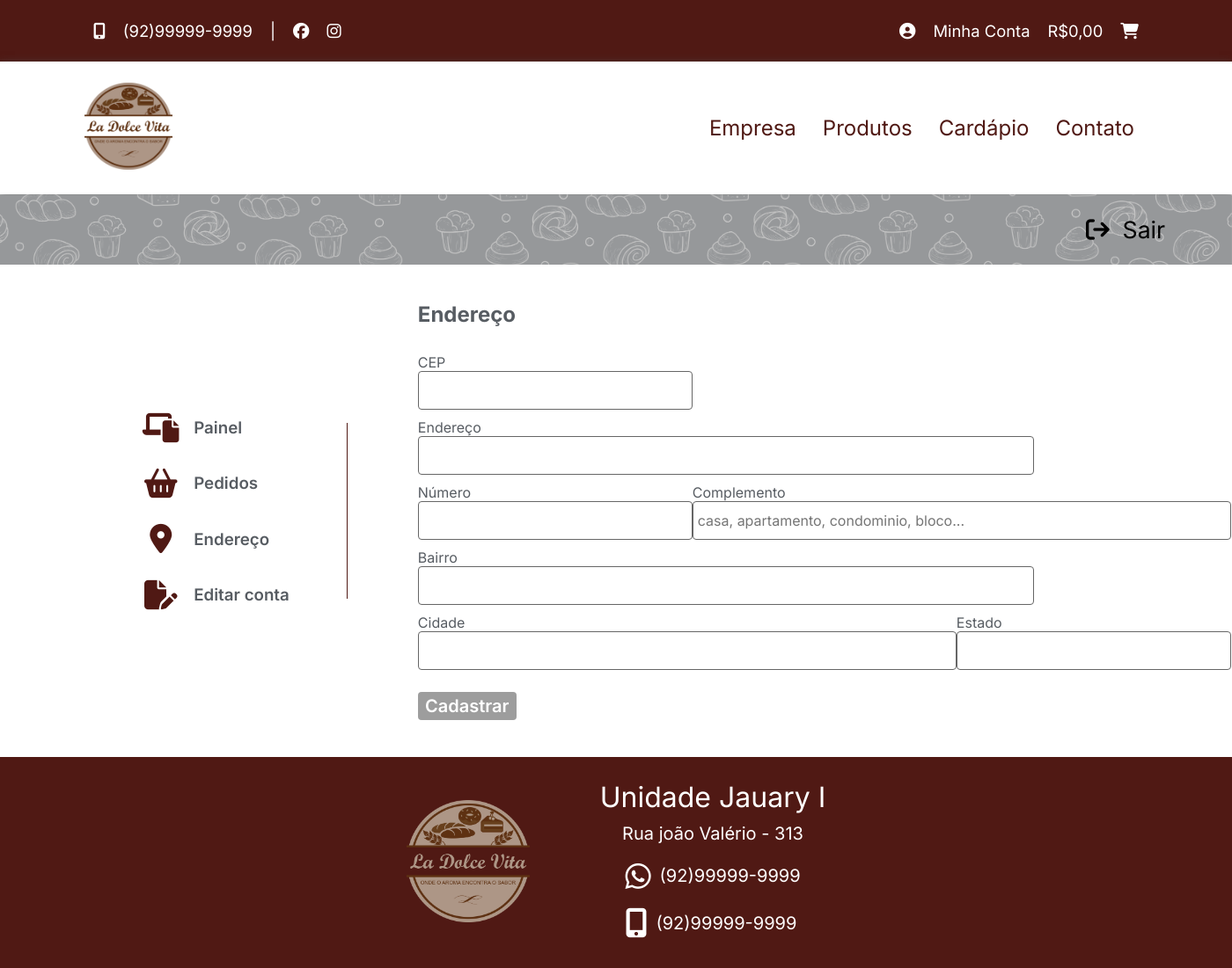
After one commit to alexbalieiro50/prog_web, a web app: file tela_endereco.htm in a window 1400 px wide. The commit adds this page. Shown: the whole page at 88% size. Run offline with its HTML, style and script files only (its server is not run), Linux system fonts and the light colour scheme; some libraries are stand-ins or nearby versions.

Commit message:
tela de usuario

```diff
--- a/assets/css/style.css
+++ b/assets/css/style.css
@@ -163,6 +163,7 @@ li {
     text-align: center;
     font-weight: 300;
 }
+
 .list-produtos {
     display: flex;
     justify-content: space-around;
@@ -287,6 +288,7 @@ h3 {
     font-weight: 300;
     text-align: center;
 }
+
 /* Fim Menu Pincipal*/
 
 /* Footer*/
@@ -324,6 +326,7 @@ footer {
 .footer-zap {
     display: block;
 }
+
 .footer-tell {
     display: flex;
     align-items: center;
@@ -341,21 +344,23 @@ footer {
     font-size: 25pt;
     margin-right: 10px;
 }
+
 /* Fim Footer*/
 
 /******************/
 
 /* Entrar Cadastrar*/
-.entrar-cadastrar{
+.entrar-cadastrar {
     height: 80vh;
     display: flex;
     justify-content: center;
     align-items: center;
 }
+
 /*css form login*/
 .form-login {
     display: flex;
-    align-items:first baseline;
+    align-items: first baseline;
     justify-content: center;
 }
 
@@ -364,12 +369,13 @@ footer {
     flex-direction: column;
     margin-right: 1px;
 }
-.login fieldset{
+
+.login fieldset {
     width: 25vw;
     height: 33vh;
     padding: 10px;
     border-radius: 5px;
-    border:1px solid #cfc8d8;
+    border: 1px solid #cfc8d8;
 
 }
 
@@ -379,7 +385,7 @@ footer {
     flex-direction: column;
 }
 
-.login input{
+.login input {
     height: 4vh;
     border-radius: 4px;
     border: 1px solid #666666;
@@ -388,43 +394,47 @@ footer {
     font-size: 12pt;
     font-weight: 400;
 }
-.login input[type="submit"]{
+
+.login input[type="submit"] {
     width: 8vw;
     height: 4vh;
     border-radius: 4px;
     margin-top: 15px;
     font-size: 15pt;
     font-weight: 600;
-    background-color:#9d9d9d ;
+    background-color: #9d9d9d;
     color: #fff;
     border: none;
 }
-.login input[type="submit"]:hover{
-   background-color: #501914;
+
+.login input[type="submit"]:hover {
+    background-color: #501914;
 }
-.login label{
+
+.login label {
     margin-bottom: 10px;
     color: #464646;
 }
 
-.login h2{
+.login h2 {
     margin-bottom: 25px;
     font-size: 30pt;
     font-weight: 600;
     color: #464646;
 }
 
-.login a{
+.login a {
     text-decoration: none;
     padding: 10px;
     font-size: 13pt;
     color: #501914;
     margin-left: 5px;
 }
+
 /*fim css form login*/
 
 /*css form cadastrar*/
-.cadastre-se{
+.cadastre-se {
     margin-left: 15px;
 
 }
@@ -436,25 +446,25 @@ footer {
 
 }
 
-.cadastre-se fieldset{
+.cadastre-se fieldset {
     width: 25vw;
     height: 40vh;
     padding: 10px;
     border-radius: 5px;
-    border:1px solid #cfc8d8;
+    border: 1px solid #cfc8d8;
 }
 
-.cadastre-se p{
+.cadastre-se p {
     text-align: justify;
     padding: 15px;
 }
 
-.cadastre-se label{
+.cadastre-se label {
     margin-bottom: 10px;
     color: #464646;
 }
 
-.cadastre-se input{
+.cadastre-se input {
     height: 4vh;
     border-radius: 4px;
     border: 1px solid #666666;
@@ -464,23 +474,23 @@ footer {
     font-weight: 400;
 }
 
-.cadastre-se input[type="submit"]{
+.cadastre-se input[type="submit"] {
     width: 8vw;
     height: 4vh;
     border-radius: 4px;
     margin-top: 15px;
     font-size: 15pt;
     font-weight: 600;
-    background-color:#9d9d9d ;
+    background-color: #9d9d9d;
     color: #fff;
     border: none;
 }
 
-.cadastre-se input[type="submit"]:hover{
+.cadastre-se input[type="submit"]:hover {
     background-color: #501914;
- }
+}
 
-.cadastre-se h2{
+.cadastre-se h2 {
     margin-bottom: 25px;
     font-size: 30pt;
     font-weight: 600;
@@ -488,3 +498,201 @@ footer {
 }
 
 /*fim form login*/
+
+/* CSS Tela Usuario */
+.barra-sair {
+    height: 10vh;
+    background-image: url(../img/fundo3.png);
+    background-size: cover;
+    display: flex;
+    align-items: center;
+    justify-content: end;
+    padding: 0 1rem;
+    font-size: 20pt;
+    color: #000;
+
+}
+.barra-sair:hover a{
+    color: #501914;
+}
+
+.barra-sair p{
+    margin-left: 15px;
+}
+
+.barra-sair a {
+    width: 15vw;
+    display: flex;
+    justify-content: center;
+    align-items: center;
+    color: #000;
+    text-decoration: none;
+}
+
+.painel-principal {
+    height: 45vh;
+    display: flex;
+    align-items: center;
+    justify-content: center;
+
+}
+.painel-principal a{
+    text-decoration: none;
+    color: #501914;
+}
+
+#linha-vertical {
+    width: 1px;
+    height: 25vh;
+    background-color: #501914;
+    margin-left: 50px;
+}
+
+.user-panel {
+    height: 30vh;
+    display: flex;
+    flex-direction: column;
+    align-items: start;
+    justify-content: center;
+    color: #501914;
+
+}
+
+.item-painel {
+    display: flex;
+    align-items: center;
+    padding: 15px;
+    font-weight: 400;
+}
+.item-painel h3 {
+    color: #575c62;
+    font-weight: 600;
+}
+
+.item-painel i {
+    width: 45px;
+    display: flex;
+    margin-right: 15px;
+    font-size: 25pt;
+    align-items: center;
+    justify-content: center;
+}
+
+.user-infor{
+    height: 30vh;
+    display: flex;
+    flex-direction: column;
+    align-items: start;
+    justify-content: center;
+    color: #575c62;
+}
+
+.user-infor p{
+    margin-left: 25px;
+    padding: 15px;
+}
+.user-infor a{
+   color: #501914;
+}
+/* Fim CSS Tela Usuario */
+/*CSS Endereço*/
+.painel-principal-user {
+    height: 70vh;
+    display: flex;
+    align-items:center;
+    justify-content: center;
+
+}
+.painel-principal-user a{
+    text-decoration: none;
+    color: #501914;
+}
+.endereco{
+    /*border: 1px solid #000;*/
+    display: flex;
+    flex-direction: column;
+    padding: 0 5rem;
+}
+.endereco h2{
+    color: #575c62;
+   margin-bottom: 30px;
+}
+.form-endereco form{
+    width: 50vw;
+    display: block;
+}
+.item-form{
+    display: flex;
+    flex-direction: column;
+}
+.item-form input{
+    height: 4vh;
+    border-radius: 4px;
+    border: 1px solid #666666;
+    margin-bottom: 10px;
+    padding: 5px;
+    font-size: 12pt;
+    font-weight: 400;
+}
+.item-form label{
+    color: #575c62;
+}
+.item-form1{
+    display: flex;
+    align-items: center;
+    justify-content: space-between;
+}
+.item-form1 input{
+    width: 300px;
+    color: #575c62;
+}
+#complemento{
+    width: 600px;
+}
+#cep{
+    width: 300px;
+}
+#cidade{
+    width: 600px;
+}
+.form-endereco input[type="submit"] {
+    width: 8vw;
+    height: 4vh;
+    border-radius: 4px;
+    margin-top: 15px;
+    font-size: 15pt;
+    font-weight: 600;
+    background-color: #9d9d9d;
+    color: #fff;
+    border: none;
+    cursor: pointer;
+}
+.form-endereco input[type="submit"]:hover {
+    background-color: #501914;
+}
+/*Fim CSS Endereço*/
+
+/*CSS Editar Conta*/
+.form-edit{
+    display: flex;
+    flex-direction: column;
+    align-items: center;
+    justify-content: space-between;
+    border: 1px solid #050505;
+}
+.form-edit form{
+    display: flex;
+    flex-direction: column;
+    align-items: center;
+    justify-content: space-between;
+    border: 1px solid #29e703;
+}
+
+.item-edit1{
+    border: 1px solid #000;
+    display: flex;
+    align-items: center;
+    justify-content: space-between;
+}
+/*Fim CSS Editar Conta*/
+/*575c62
--- a/index.html
+++ b/index.html
@@ -30,7 +30,7 @@
                 <div class="nav-list-conta">
                     <ul>
                         <li class="nav-item-conta"><i class="fa-solid fa-circle-user"></i></a></li>
-                        <li class="nav-item-conta"><a href="./tela_login.html" class="nav-link-conta">Minha Conta</a></li>
+                        <li class="nav-item-conta"><a href="./tela_usuario.html" class="nav-link-conta">Minha Conta</a></li>
                         <li class="nav-item-conta">R$0,00</li>
                         <li class="nav-item-conta"><i class="fa-solid fa-cart-shopping"></i></li>
                     </ul>
--- /dev/null
+++ b/tela_endereco.htm
@@ -0,0 +1,173 @@
+<!DOCTYPE html>
+<html lang="pt-br">
+
+<head>
+    <meta charset="UTF-8">
+    <meta name="viewport" content="width=device-width, initial-scale=1.0">
+    <script src="https://kit.fontawesome.com/073810b3bf.js" crossorigin="anonymous"></script>
+    <link rel="stylesheet" href="./assets/css/style.css">
+    <title>Panificadora</title>
+</head>
+
+<body>
+    <!--Header-->
+    <header>
+        <div class="header">
+            <nav class="nav-bar-superior">
+
+                <div class="nav-list-contato">
+                    <ul>
+                        <li class="nav-item-contato"><i class="fa-solid fa-mobile-screen-button"></i></li>
+                        <li class="nav-item-contato"><a href="#" class="nav-link-contato">(92)99999-9999</a></li>
+                        <li class="nav-item-contato">|</li>
+                        <li class="nav-item-contato"><a href="#" class="nav-link-contato"><i
+                                    class="fa-brands fa-facebook"></i></a></li>
+                        <li class="nav-item-contato"><a href="#" class="nav-link-contato"><i
+                                    class="fa-brands fa-instagram"></i></a></li>
+                    </ul>
+                </div>
+
+                <div class="nav-list-conta">
+                    <ul>
+                        <li class="nav-item-conta"><i class="fa-solid fa-circle-user"></i></a></li>
+                        <li class="nav-item-conta"><a href="#" class="nav-link-conta">Minha Conta</a></li>
+                        <li class="nav-item-conta">R$0,00</li>
+                        <li class="nav-item-conta"><i class="fa-solid fa-cart-shopping"></i></li>
+                    </ul>
+                </div>
+
+            </nav>
+
+            <nav class="nav-bar">
+                <div class="logo">
+                    <img src="./assets/img/logopadaria.png" alt="">
+                </div>
+                <div class="nav-list">
+                    <ul>
+                        <li class="nav-item"><a href="#" class="nav-link">Empresa</a></li>
+                        <li class="nav-item"><a href="#" class="nav-link">Produtos</a></li>
+                        <li class="nav-item"><a href="#" class="nav-link">Cardápio</a></li>
+                        <li class="nav-item"><a href="#" class="nav-link">Contato</a></li>
+                    </ul>
+                </div>
+            </nav>
+        </div>
+    </header>
+    <!--Fim Header-->
+
+    <!-- Menu Principal -->
+    <main>
+
+        <div class="barra-sair">
+            <a href="">
+                <i class="fa-solid fa-arrow-right-from-bracket"></i>
+                <p>Sair</p>
+            </a>
+        </div>
+        <div class="painel-principal-user">
+            <div class="user-panel">
+                <a href="./tela_usuario.html">
+                    <div class="item-painel">
+                        <i class="fa-solid fa-laptop-file"></i>
+                        <h3>Painel</h3>
+                    </div>
+                </a>
+                <a href="#">
+                    <div class="item-painel">
+                        <i class="fa-solid fa-basket-shopping"></i>
+                        <h3>Pedidos</h3>
+                    </div>
+                </a>
+                <a href="./tela_endereco.htm">
+                    <div class="item-painel">
+                        <i class="fa-solid fa-location-dot"></i>
+                        <h3>Endereço</h3>
+                    </div>
+                    <a href="./tela_edit_conta.html">
+                        <div class="item-painel">
+                            <i class="fa-solid fa-file-pen"></i>
+                            <h3>Editar conta</h3>
+                        </div>
+                    </a>
+            </div>
+
+            <div id="linha-vertical"></div>
+
+            <div class="endereco">
+                <h2>Endereço</h2>
+                <div class="form-endereco">
+                    <form action="#">
+
+                        <div class="item-form">
+                            <label for="cep">CEP</label>
+                            <input type="text" name="cep" id="cep">
+                        </div>
+
+                        <div class="item-form">
+                            <label for="endereco">Endereço</label>
+                            <input type="text" name="endereco" id="endereco">
+                        </div>
+                        <div class="item-form1">
+                            <div class="item-form">
+                                <label for="numero">Número</label>
+                                <input type="text" name="numero" id="numero">
+                            </div>
+
+                            <div class="item-form">
+                                <label for="senha">Complemento</label>
+                                <input type="text" name="complemento" id="complemento" placeholder="casa, apartamento, condominio, bloco...">
+                            </div>
+                        </div>
+                        <div class="item-form">
+                            <label for="bairro">Bairro</label>
+                            <input type="text" name="bairro" id="bairro">
+                        </div>
+                        <div class="item-form1">
+                            <div class="item-form">
+                                <label for="cidade">Cidade</label>
+                                <input type="text" name="bairro" id="cidade">
+                            </div>
+                            <div class="item-form">
+                                <label for="estado">Estado</label>
+                                <input type="text" name="estado" id="estado">
+                            </div>
+                        </div>
+                        <input type="submit" value="Cadastrar">
+                    </form>
+                </div>
+
+            </div>
+
+        </div>
+
+    </main>
+    <!-- Fim Menu Pincipal-->
+
+    <!--Footer-->
+    <footer>
+        <div class="footer-logo">
+            <img src="./assets/img/logo padaria2.png" alt="">
+        </div>
+        <div class="footer-contatos">
+
+            <h1>Unidade Jauary I</h1>
+            <p>Rua joão Valério - 313</p>
+            <div class="footer-zap">
+                <div class="footer-tell">
+                    <i class="fa-brands fa-whatsapp"></i>
+                    <a href="#">(92)99999-9999</a>
+                </div>
+                <div class="footer-tell">
+                    <i class="fa-solid fa-mobile-screen-button"></i>
+                    <a href="#">(92)99999-9999</a>
+                </div>
+            </div>
+
+        </div>
+
+    </footer>
+    <!-- Fim Footer-->
+
+</body>
+
+</html>
```
Also changed, not shown: tela_edit_conta.html (added, +174 -0 lines), tela_usuario.html (added, +135 -0 lines).
